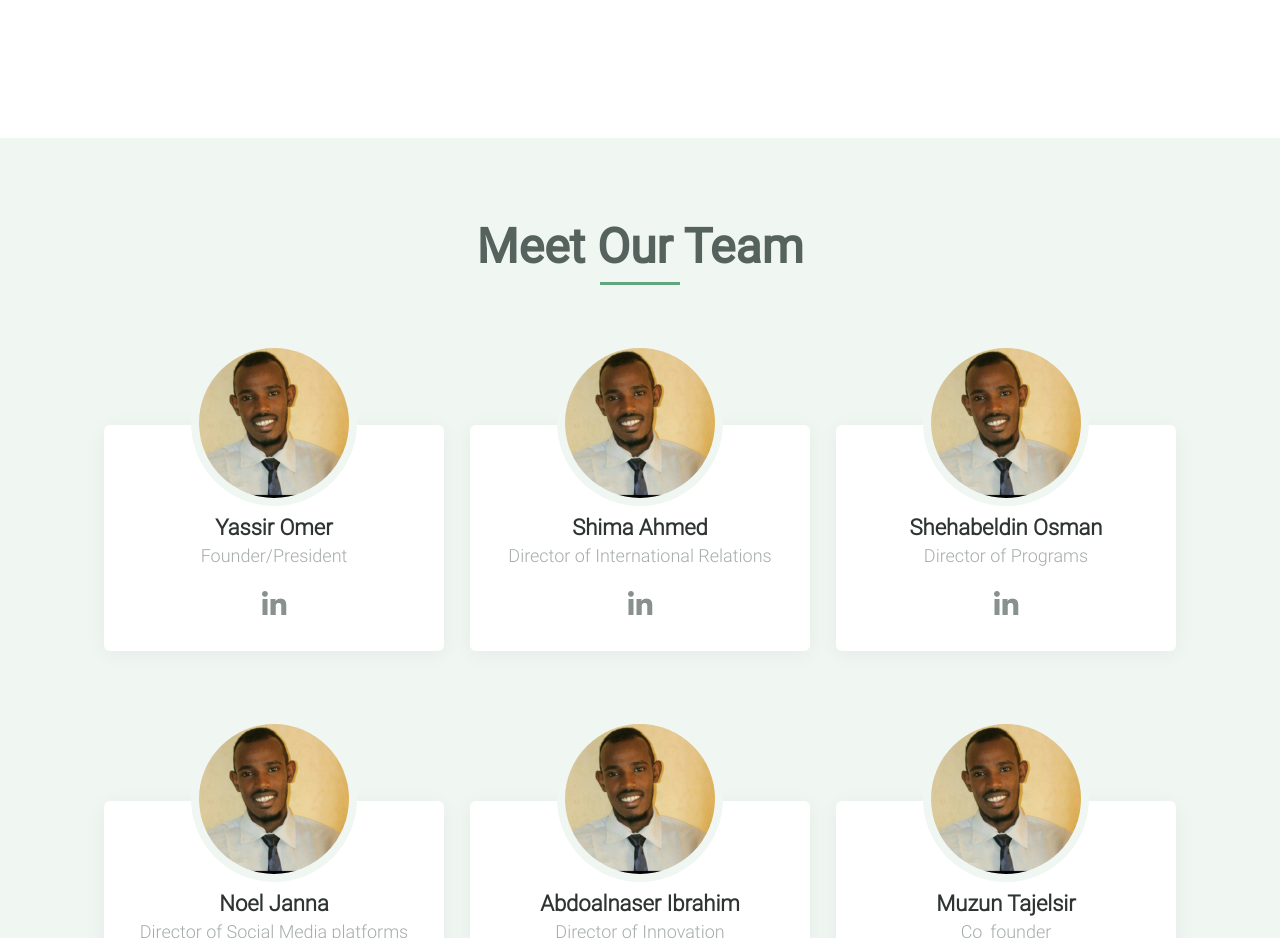
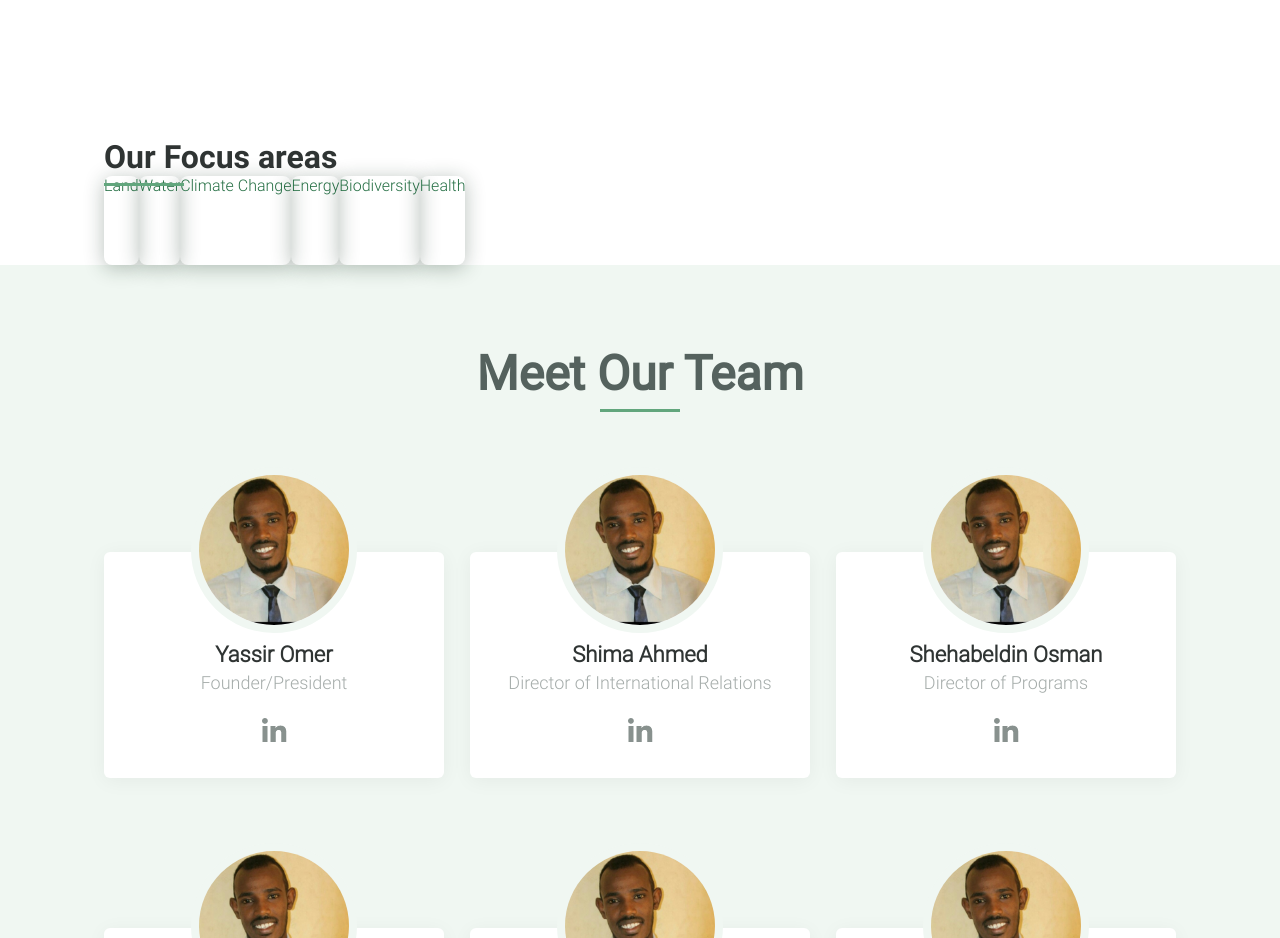
Before and after one commit to Ahmed-Alkhatim/EchoNile, a React (Create React App) app: page / in a window 1280 px wide. Shown: the part 1380-2318 px from the top of the page. Built offline with nearby package versions, Linux system fonts and the light colour scheme.

Commit message:
start Focus area

```diff
--- /dev/null
+++ b/src/Home/FocusArea.js
@@ -0,0 +1,20 @@
+import { Container } from "../components"
+function FocusArea() {
+    return (
+        <div className="focus">
+            <Container>
+                <h3>Our Focus areas</h3>
+                <div className="boxes">
+                    <div>Land</div>
+                    <div>Water</div>
+                    <div>Climate Change</div>
+                    <div>Energy</div>
+                    <div>Biodiversity</div>
+                    <div>Health</div>
+                </div>
+            </Container>
+        </div>
+    );
+}
+
+export default FocusArea
--- a/src/Home/home.css
+++ b/src/Home/home.css
@@ -48,6 +48,37 @@
     position: absolute;
     top: -400px;
     left: -1470px;
+}
+
+/*
+┌─────────────┐
+│ Team Section ├────
+└─────────────┘
+ */
+
+.focus h3 {
+    color: #2F3433;
+    font-size: 32px;
+    font-family: theBold;
+    position: relative;
+}
+.focus h3::after {
+    content: '';
+    position: absolute;
+    width: 80px;
+    display: block;
+    height: 3px;
+    background-color: #62A67D;
+    bottom: -10px;
+}
+.focus .boxes {
+    display: flex;
+}
+.focus .boxes div {
+    height: 89px;
+    color: #256F44;
+    box-shadow: 0px 3px 20px #132D1E4D;
+    border-radius: 8px;
 }
 
 /*
--- a/src/Home/index.js
+++ b/src/Home/index.js
@@ -2,6 +2,7 @@ import { Footer } from "../components";
 import Intro from "./Intro";
 import Team from "./Team";
 import AboutInHome from "./About";
+import FocusArea from "./FocusArea";
 import { HomeData } from "./data";
 
 import "./home.css"
@@ -12,6 +13,7 @@ console.log(HomeData.members)
         <div>
             <Intro />
             <AboutInHome />
+            <FocusArea />
             <Team members = { HomeData.members } />
             <Footer />
         </div>
```
